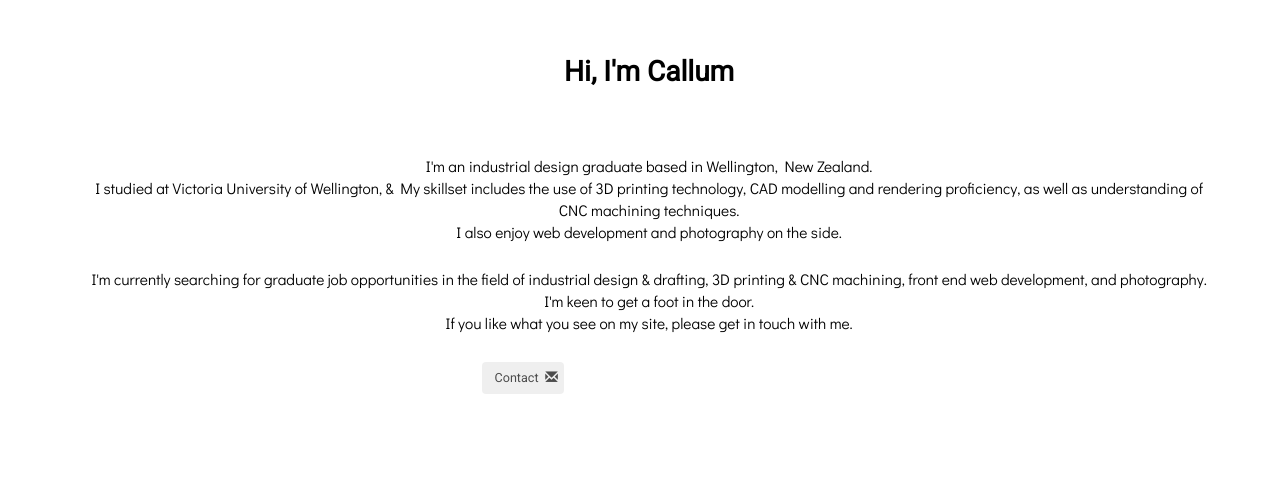
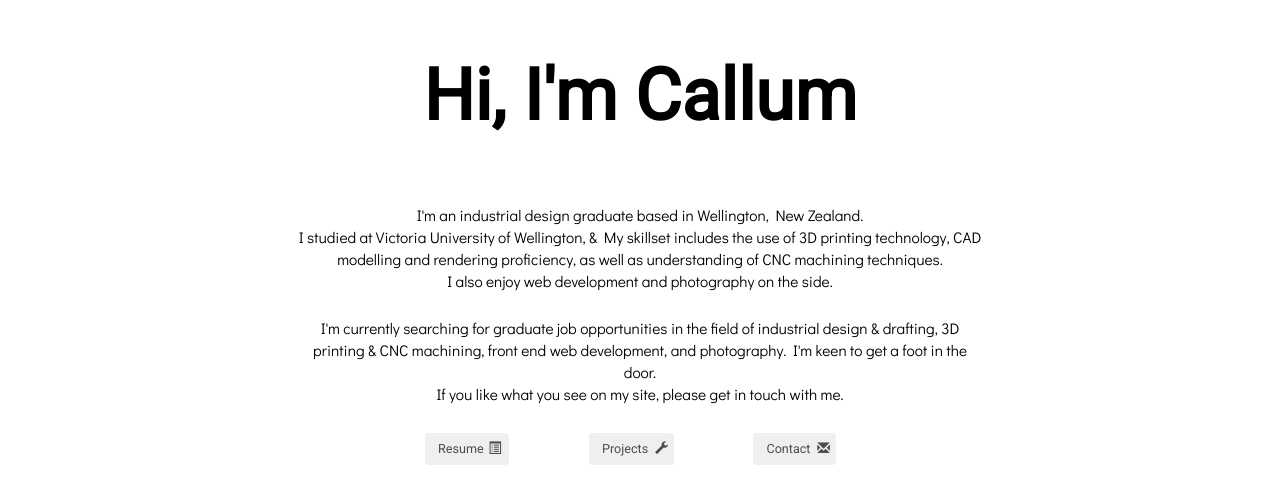
Before and after one commit to penmancall/website-concept-1, a PHP site: page / in a window 1280 px wide. Shown: the part 75-579 px from the top of the page. Run offline with PHP 8.4, Linux system fonts and the light colour scheme; some libraries are stand-ins or nearby versions.

Commit message:
Add files via upload

```diff
--- a/index.html
+++ b/index.html
@@ -5,12 +5,11 @@
       <!-- use latest rendering engine for internet explorer -->
       <meta http-equiv="X-UA-Compatible" content="IE=edge">
       <!-- scale page to the width of device and set the zoom level to 1 -->
-      <meta name="viewport" content="width = device-width, initial-scale = 1">
+      <meta name="viewport" content ="width=device-width,initial-scale=1,user-scalable=yes" />
       <link rel="stylesheet" type="text/css" href="https://maxcdn.bootstrapcdn.com/bootstrap/3.3.5/css/bootstrap.min.css">
       <link href="https://fonts.googleapis.com/css?family=Pacifico|Didact+Gothic|Roboto" rel="stylesheet">
       <link rel="stylesheet" type="text/css" href="stylesheet.css">
       <link rel="stylesheet" type="text/css" href="bootstrap-social.css">
-      <link rel="stylesheet" media="screen and (max-device-width: 1281px)" type="text/css" href="mobile.css">
       <script src="https://use.fontawesome.com/a47f5ff182.js"></script>
       <script src="https://ajax.googleapis.com/ajax/libs/jquery/2.1.3/jquery.min.js"></script>
       <script src="https://maxcdn.bootstrapcdn.com/bootstrap/3.3.5/js/bootstrap.min.js"></script>
--- a/stylesheet.css
+++ b/stylesheet.css
@@ -322,15 +322,84 @@ section{
 
 
 
+@media only screen and (max-device-width: 480px){
+    .carousel-container{
+
+    }
+}
 
 
 
 
 
+@media screen and (max-width: 1280px){
+    .carousel-container{
+        display: none;}
+    .mainpage{
+        width: 100%;
+        text-align: center;
+        margin-left: 0;}
+    .headingtext1{
+        width: 60%;
+        margin-left: 20%;
+        margin-right: 20%;}
+    .headingtext2{
+        width: 60%;
+        margin-left: 20%;
+        margin-right: 20%;}
+    .button-container{
+        background-color: transparent;
+        width: 100%;
+        padding-left: 5%;
+        padding-right: 0%;
+        margin-left: auto;
+        margin-right: auto;
+    }}
+@media screen and (max-width: 350px){
+        .carousel-container{
+        display: none;}
+    .mainpage{
+        width: 100%;
+        text-align: center;
+        margin-left: 0;}
+    .headingtext1{
+        width: 60%;
+        margin-left: 20%;
+        margin-right: 20%;}
+    .headingtext2{
+        width: 60%;
+        margin-left: 20%;
+        margin-right: 20%;}
+    .button-container{
+        display: none;
+        background-color: transparent;
+        width: 100%;
+        padding-left: 5%;
+        padding-right: 0%;
+        margin-left: auto;
+        margin-right: auto;
+    }}
+}
 
-@media screen and (max-width: 1281px) {
 
-        .nomobile {
-            display:none;
-        }
-}
+
+
+//*.button-one{
+        padding-right: 7%;}
+.button-two{
+    padding-right: 7%;}
+.button-three{
+    margin-right: 7%;}
+
+.button-container{
+    overflow: hidden;
+    width: 100%;
+    height: auto;
+    margin-top: 2em;}
+.glyphicon-envelope{
+    padding-left: 12%;}
+.glyphicon-wrench{
+    padding-left: 12%;}
+.glyphicon-list-alt{
+    padding-right: 8%;
+    padding-left: 8%;}*//
```
